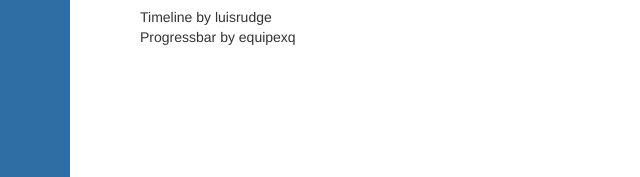
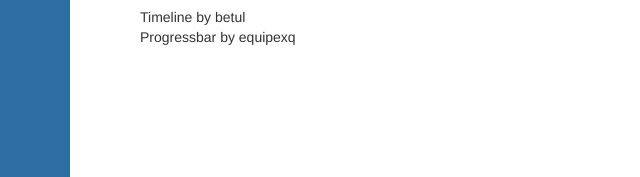
Before and after one commit to Taendja/Projekt1_Webentwicklung, a plain HTML site: page Impressum.html in a window 1280 px wide. Shown: the part 496-673 px from the top of the page, 0-640 px from the left. Drawn offline with Linux system fonts and the light colour scheme.

Commit message:
changed wrong name

```diff
--- a/Impressum.html
+++ b/Impressum.html
@@ -64,7 +64,7 @@
                             href='mailto:tanja.eiler@student.uni-siegen.de'>tanja.eiler@student.uni-siegen.de</a></br><br>
                 </p>
                 <p>
-                    Timeline by luisrudge<br>
+                    Timeline by betul<br>
                     Progressbar by equipexq
                 </p>
             </div>
--- a/css/progress.css
+++ b/css/progress.css
@@ -1,4 +1,5 @@
 /*Progress bar*/
+/*by equipexq*/
 .progress {
     position: relative;
     height: 25px;
--- a/css/timeline.css
+++ b/css/timeline.css
@@ -1,4 +1,5 @@
 /*Timeline*/
+/*by betul*/
 .timeline {
     list-style: none;
     padding: 20px 0 20px;
```
Also changed, not shown: index.html (+1 -1 lines).
